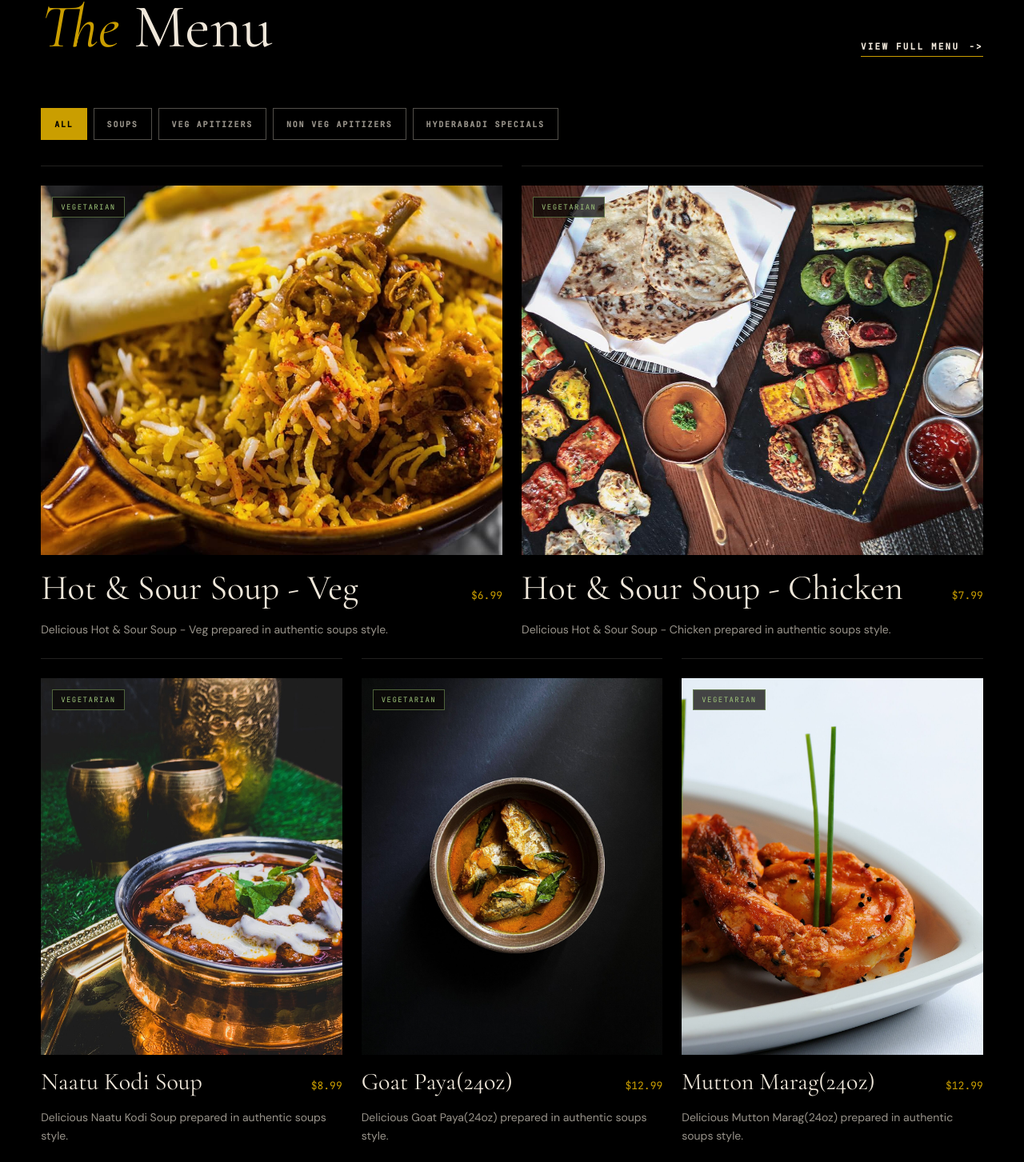
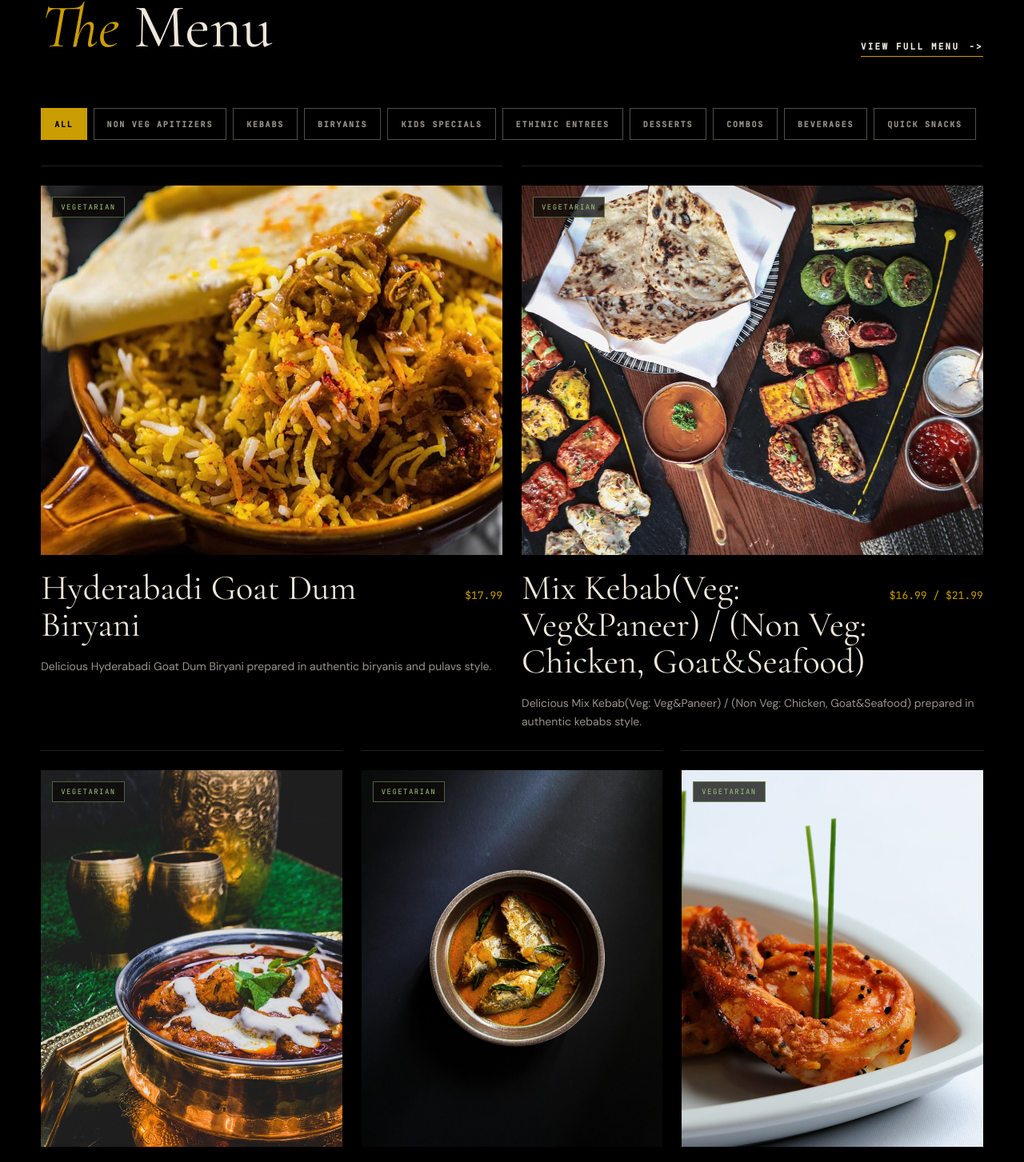
Before and after one commit to srinivasapandian/hbk-atlanta, a React (Vite) app: page / in a window 1280 px wide. Shown: the part 2775-4228 px from the top of the page at 80% size. Built offline with nearby package versions, Linux system fonts and the light colour scheme; a web font is replaced by a local one.

Commit message:
update home.jsx

```diff
--- a/src/pages/Home.jsx
+++ b/src/pages/Home.jsx
@@ -23,6 +23,9 @@ import prawnFryImg from "../assets/HBK Images/prawn fry.jpg";
 import vegThaliImg from "../assets/HBK Images/veg thali.jpg";
 import mangoDessertImg from "../assets/HBK Images/mango dessert.jpeg";
 import muttonChopsImg from "../assets/HBK Images/mutton chops.jpeg";
+import rasamalaiImg from "../assets/HBK Images/rasamalai.jpeg";
+import samosaImg from "../assets/HBK Images/samosa.jpeg";
+import comboImg from "../assets/HBK Images/combo.jpeg";
 
 const sectionRouteMap = {
   "/": "home",
@@ -33,15 +36,18 @@ const sectionRouteMap = {
   "/contact-us": "visit",
 };
 
-const menuFallbackImages = [
-  biryaniImg,
-  kebabImg,
-  butterChickenImg,
-  fishCurryImg,
-  prawnFryImg,
-  vegThaliImg,
-  mangoDessertImg,
-  muttonChopsImg,
+const homeMenuImageMatches = [
+  { name: "Hyderabadi Goat Dum Biryani", image: biryaniImg },
+  { name: "Mix Kebab(Veg: Veg&Paneer) / (Non Veg: Chicken, Goat&Seafood)", image: kebabImg },
+  { name: "Butter Chicken Rice", image: butterChickenImg },
+  { name: "(Ankapur Chicken/ Mutton Rara/Nellore Fish Curry)", image: fishCurryImg },
+  { name: "Shrimp Pepper Fry", image: prawnFryImg },
+  { name: "Veg Combo", image: vegThaliImg },
+  { name: "Mango Lassi", image: mangoDessertImg },
+  { name: "Lamb Chops", image: muttonChopsImg },
+  { name: "Rasamalai", image: rasamalaiImg },
+  { name: "Veg Samosa(2pcs)", image: samosaImg },
+  { name: "Chicken Combo", image: comboImg },
 ];
 
 const pillars = [
@@ -271,16 +277,34 @@ function Pillars() {
 }
 
 function MenuPreview() {
-  const tabs = useMemo(() => ["ALL", ...categories.slice(0, 4)], []);
+  const matchedDishes = useMemo(
+    () =>
+      homeMenuImageMatches
+        .map(({ name, image }) => {
+          const item = menuItems.find((dish) => dish.name === name);
+          return item ? { ...item, previewImage: image } : null;
+        })
+        .filter(Boolean),
+    [],
+  );
+  const tabs = useMemo(
+    () => [
+      "ALL",
+      ...categories.filter((category) =>
+        matchedDishes.some((dish) => dish.category === category),
+      ),
+    ],
+    [matchedDishes],
+  );
   const [activeTab, setActiveTab] = useState("ALL");
 
   const dishes = useMemo(() => {
     const pool =
       activeTab === "ALL"
-        ? menuItems
-        : menuItems.filter((item) => item.category === activeTab);
+        ? matchedDishes
+        : matchedDishes.filter((item) => item.category === activeTab);
     return pool.slice(0, 8);
-  }, [activeTab]);
+  }, [activeTab, matchedDishes]);
 
   return (
     <section id="menu" className="hb-section hb-menu" data-section="menu">
@@ -328,7 +352,7 @@ function MenuPreview() {
               >
                 <div className="hb-dish-img">
                   <img
-                    src={menuFallbackImages[index % menuFallbackImages.length]}
+                    src={dish.previewImage}
                     alt={dish.name}
                     loading="lazy"
                   />
```
